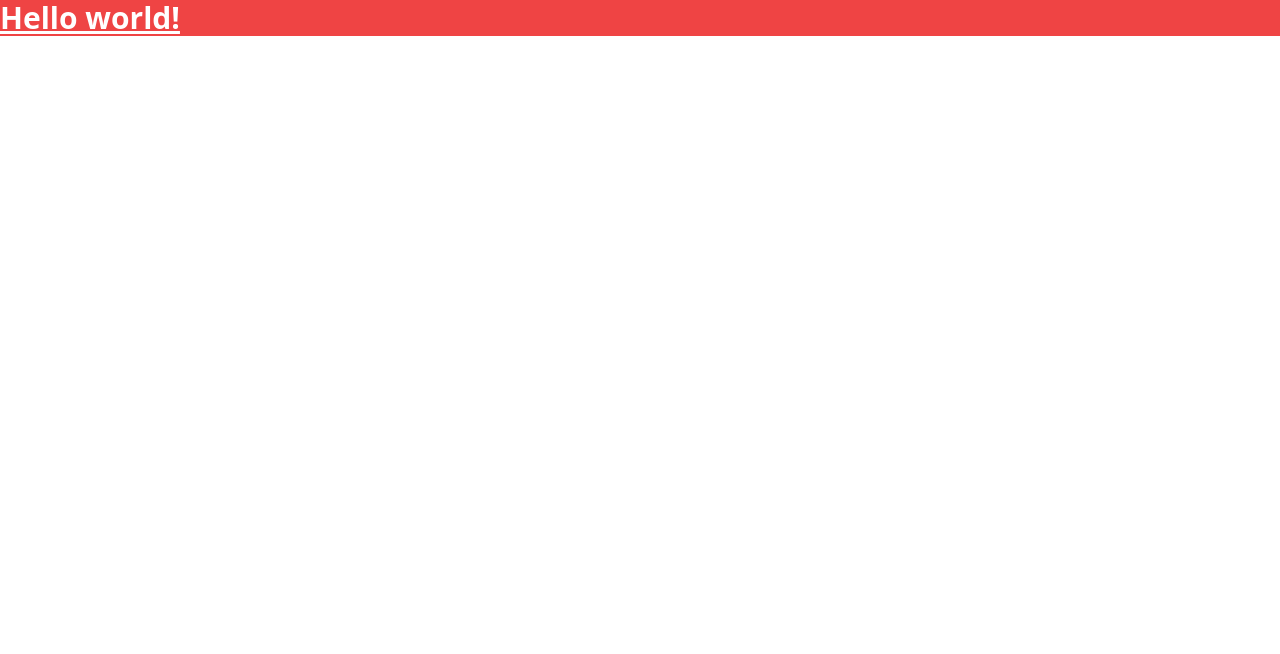
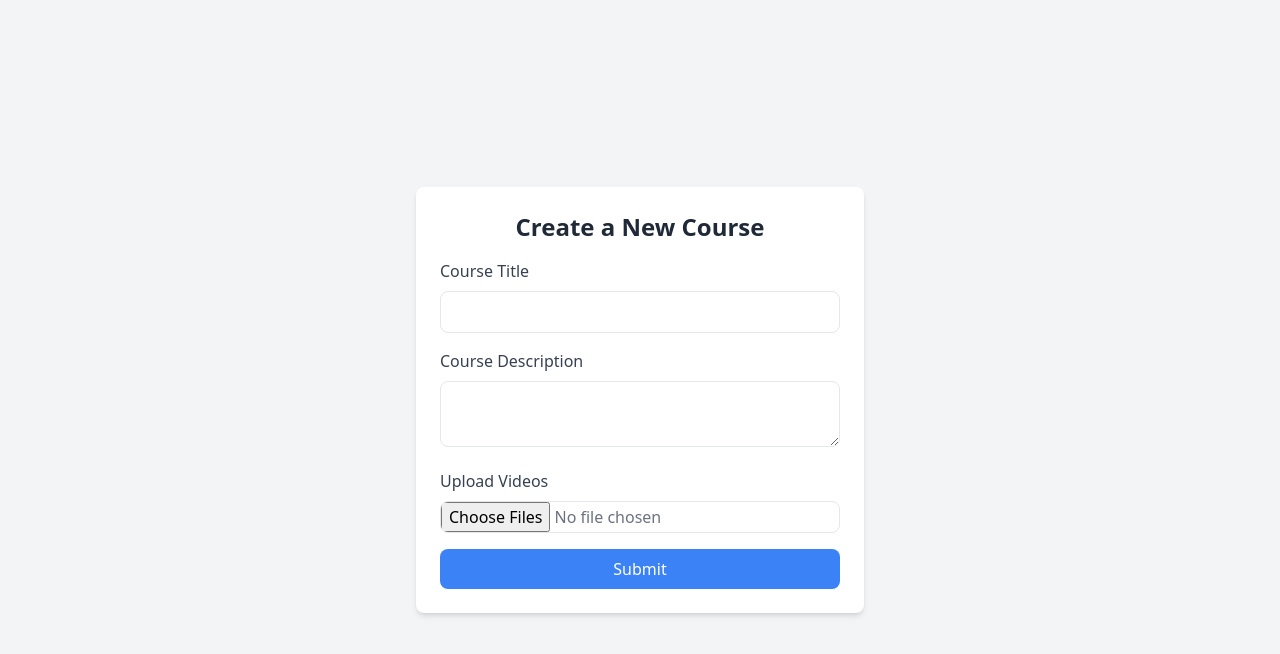
Before and after one commit to VaibhavDhanani/LMS, a React (Vite) app in the folder client/: page / in a window 1280 px wide. Shown: the top 654 px of the page. Built offline with nearby package versions, Linux system fonts and the light colour scheme.

Commit message:
firebase configured and videos upload to firebase is done

```diff
--- a/client/package.json
+++ b/client/package.json
@@ -10,6 +10,7 @@
     "preview": "vite preview"
   },
   "dependencies": {
+    "firebase": "^11.0.2",
     "react": "^18.3.1",
     "react-dom": "^18.3.1"
   },
--- a/client/src/App.jsx
+++ b/client/src/App.jsx
@@ -1,7 +1,104 @@
+import React, { useState } from "react";
+import app from "./firebase/firebase.config.js"
+import {getStorage,ref, uploadBytesResumable, getDownloadURL } from "firebase/storage";
+
 export default function App() {
+  const [courseInfo, setCourseInfo] = useState({
+    title: "",
+    description: "",
+    videos: []
+  });
+  const [uploading, setUploading] = useState(false);
+
+  const handleInputChange = (e) => {
+    const { name, value } = e.target;
+    setCourseInfo({ ...courseInfo, [name]: value });
+  };
+
+  const handleFileChange = (e) => {
+    setCourseInfo({ ...courseInfo, videos: [...e.target.files] });
+  };
+
+  const handleSubmit = async (e) => {
+    e.preventDefault();
+
+    const storage = getStorage(app); // Initialize Firebase Storage
+    const videoUrls = [];
+
+    setUploading(true);
+
+    for (let video of courseInfo.videos) {
+      const storageRef = ref(storage, `courses/${courseInfo.title}/${video.name}`);
+      const uploadTask = uploadBytesResumable(storageRef, video);
+
+      try {
+        await new Promise((resolve, reject) => {
+          uploadTask.on(
+            "state_changed",
+            null,
+            reject,
+            async () => {
+              const url = await getDownloadURL(uploadTask.snapshot.ref);
+              videoUrls.push(url);
+              resolve();
+            }
+          );
+        });
+      } catch (error) {
+        console.error("Error uploading video:", error);
+      }
+    }
+
+    setUploading(false);
+    console.log("Uploaded Video URLs:", videoUrls);
+  };
+
   return (
-    <h1 className="text-3xl font-bold bg-red-500 text-white underline">
-      Hello world!
-    </h1>
-  )
+    <div className="min-h-screen bg-gray-100 flex items-center justify-center">
+      <div className="bg-white shadow-md rounded-lg p-6 w-full max-w-md">
+        <h1 className="text-2xl font-bold text-center mb-4">Create a New Course</h1>
+        <form onSubmit={handleSubmit}>
+          <div className="mb-4">
+            <label className="block text-gray-700 font-medium mb-2">Course Title</label>
+            <input
+              type="text"
+              name="title"
+              value={courseInfo.title}
+              onChange={handleInputChange}
+              className="w-full px-4 py-2 border rounded-lg focus:outline-none focus:ring-2 focus:ring-blue-500"
+              required
+            />
+          </div>
+          <div className="mb-4">
+            <label className="block text-gray-700 font-medium mb-2">Course Description</label>
+            <textarea
+              name="description"
+              value={courseInfo.description}
+              onChange={handleInputChange}
+              className="w-full px-4 py-2 border rounded-lg focus:outline-none focus:ring-2 focus:ring-blue-500"
+              required
+            ></textarea>
+          </div>
+          <div className="mb-4">
+            <label className="block text-gray-700 font-medium mb-2">Upload Videos</label>
+            <input
+              type="file"
+              multiple
+              accept="video/*"
+              onChange={handleFileChange}
+              className="block w-full text-gray-500 border rounded-lg cursor-pointer focus:outline-none"
+              required
+            />
+          </div>
+          <button
+            type="submit"
+            className="w-full bg-blue-500 text-white py-2 px-4 rounded-lg hover:bg-blue-600 focus:outline-none disabled:opacity-50"
+            disabled={uploading}
+          >
+            {uploading ? "Uploading..." : "Submit"}
+          </button>
+        </form>
+      </div>
+    </div>
+  );
 }
--- /dev/null
+++ b/client/src/firebase/firebase.config.js
@@ -0,0 +1,22 @@
+// Import the functions you need from the SDKs you need
+import { initializeApp } from "firebase/app";
+import { getStorage } from "firebase/storage";
+// TODO: Add SDKs for Firebase products that you want to use
+// https://firebase.google.com/docs/web/setup#available-libraries
+
+// Your web app's Firebase configuration
+// For Firebase JS SDK v7.20.0 and later, measurementId is optional
+const firebaseConfig = {
+  apiKey: import.meta.env.VITE_APIKEY,
+  authDomain:import.meta.env.VITE_AUTH_DOMAIN,
+  projectId: import.meta.env.VITE_PROJECTID,
+  storageBucket: import.meta.env.VITE_STORAGEBUCKET,
+  messagingSenderId: import.meta.env.VITE_MESSAGINGSENDERID,
+  appId: import.meta.env.VITE_APPID,
+  measurementId: import.meta.env.VITE_MEASUREMENTID
+};
+
+// Initialize Firebase
+const app = initializeApp(firebaseConfig);
+// Export the Firebase app and storage
+export default app;
```
Also changed, not shown: 2 other files (tests, documents, lock files or other folders).
